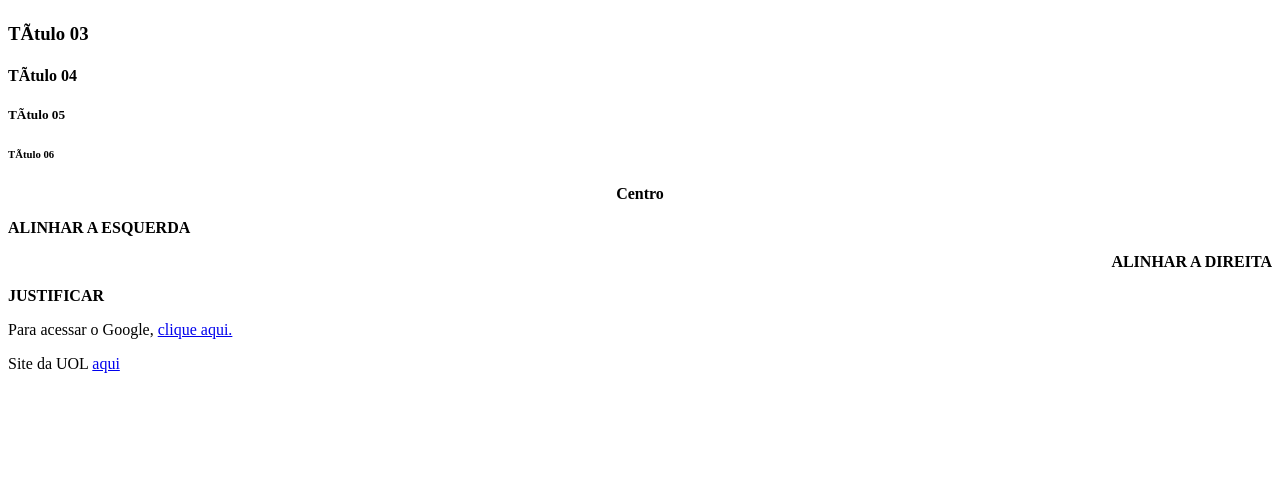
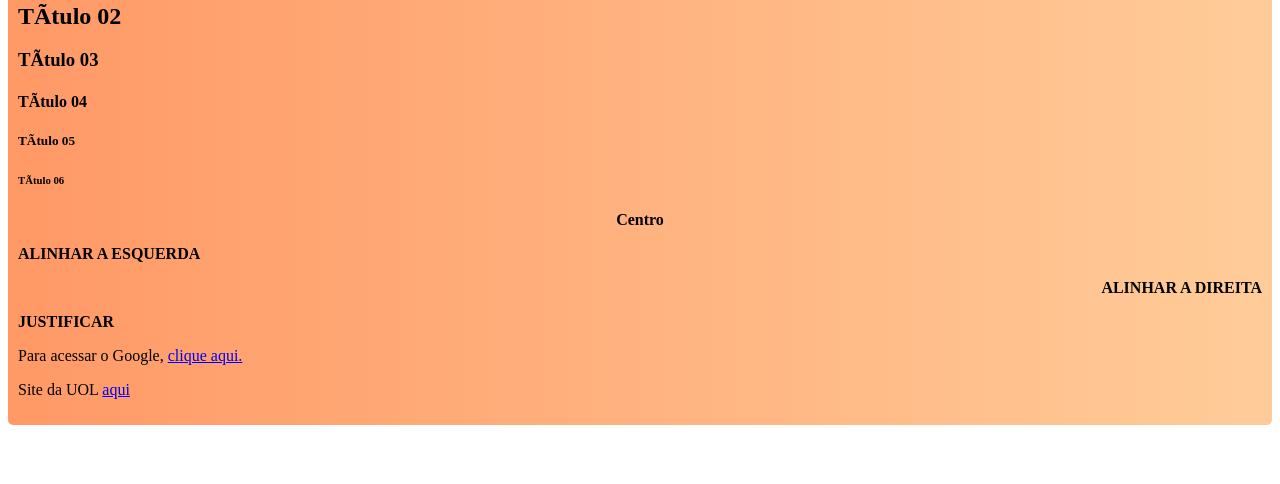
Before and after one commit to Gabriel485s/atividade1, a plain HTML site: page index.html in a window 1280 px wide. Shown: the part 316-800 px from the top of the page. Drawn offline with Linux system fonts and the light colour scheme.

Commit message:
Update index.html

```diff
--- a/index.html
+++ b/index.html
@@ -5,7 +5,7 @@
 </head>
 
 <body>
-
+	<div style="background: linear-gradient(to right, #ff9966, #ffcc99); padding: 10px; border-radius: 5px;">
 		<p><font color = "#FF0000">Exercício 01</font></p>
 
 		<h1><font color = "FF0000">Entendendo sobre HTML</font></h1>
@@ -30,6 +30,6 @@
 			<font color= "#0000000"> Site da UOL
 			<a href="https://www.uol.com.br">aqui</a></font>
 		</p>
-
+	</div>
 </body>
 <html>
```
Lines whose indentation alone changed are shown as unchanged.
